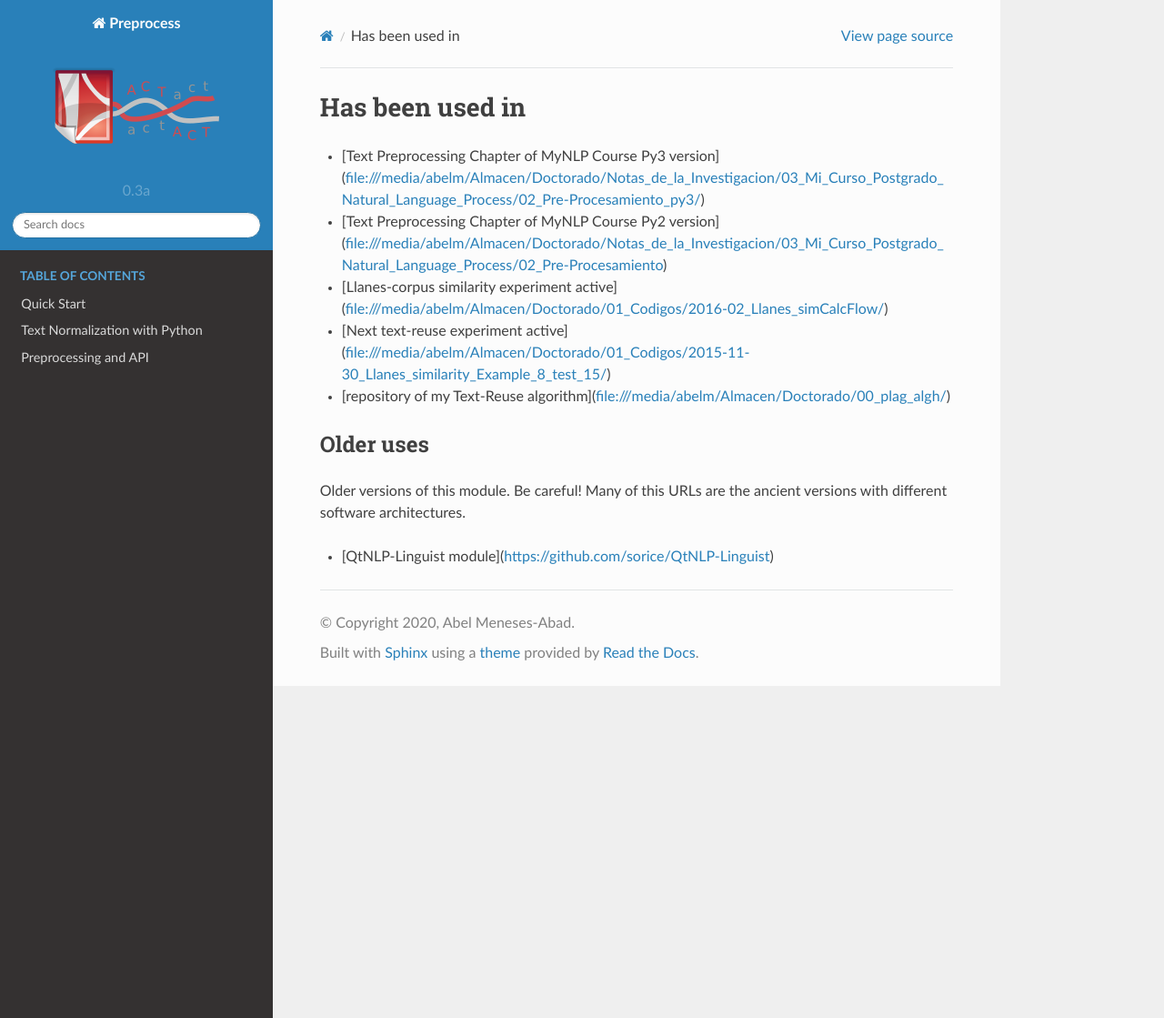
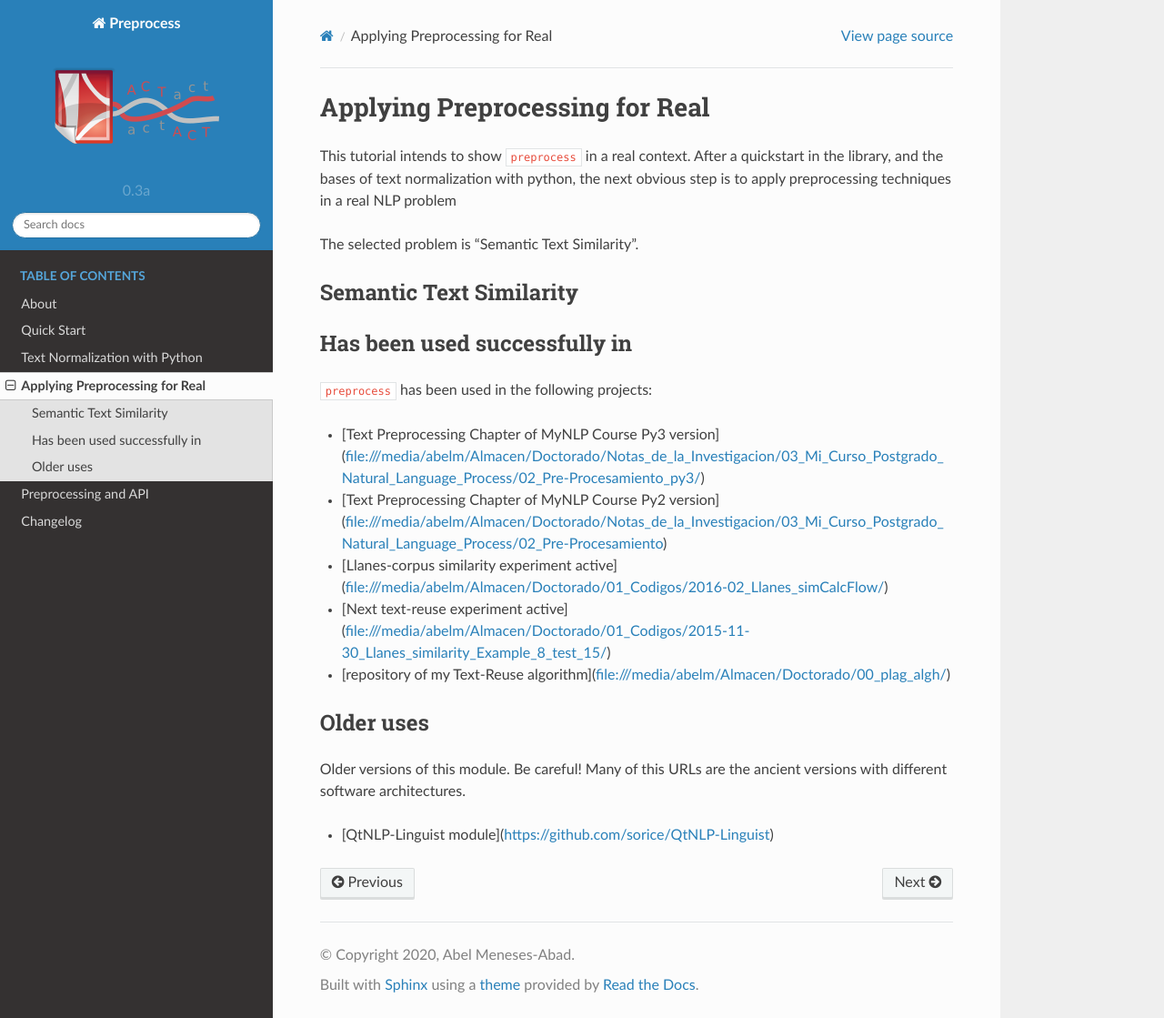
Before and after one commit to sorice/preprocess, a Sphinx documentation site: the page built from docs/edu/applied-preprocessing.rst, in a window 1280 px wide and 1119 px high. Shown: the whole window at 91% size. Built offline with Sphinx 7.4.7 and the Read the Docs theme 2.0.0, drawn with Linux system fonts in a browser that asks for light colours; formulas are drawn with MathJax 3; pages that are not in the unit, such as notebooks, are missing from menus.

```diff
--- a/docs/api/index.rst
+++ b/docs/api/index.rst
@@ -35,11 +35,11 @@ References
 ----------
 
 .. [Shannon1948] C.E. Shannon, A mathematical theory of communications,
-The Bell Systems Tech. J. 27 (1948), 379-423.
+	The Bell Systems Tech. J. 27 (1948), 379-423.
 
 .. [Chong2013] Chong M. M. Y. A Study on Plagiarism Detection and
-Plagiarism Direction Identification Using Natural Language Processing
-Techniques, University of Wolverhampton, 2013, PhD Thesis, 326 pags.
+	Plagiarism Direction Identification Using Natural Language Processing
+	Techniques, University of Wolverhampton, 2013, PhD Thesis, 326 pags.
 
 .. toctree::
    :maxdepth: 2
--- a/docs/collab/applications.rst
+++ b/docs/edu/applied-preprocessing.rst
@@ -1,7 +1,24 @@
 .. _applications:
 
-Has been used in
-==================
+Applying Preprocessing for Real
+================================
+
+This tutorial intends to show ``preprocess`` in a real context. After a
+quickstart in the library, and the bases of text normalization with
+python, the next obvious step is to apply preprocessing techniques in a
+real NLP problem
+
+The selected problem is "Semantic Text Similarity".
+
+Semantic Text Similarity
+------------------------
+
+
+
+Has been used successfully in
+------------------------------
+
+``preprocess`` has been used in the following projects:
 
 - [Text Preprocessing Chapter of MyNLP Course Py3 version](file:///media/abelm/Almacen/Doctorado/Notas_de_la_Investigacion/03_Mi_Curso_Postgrado_Natural_Language_Process/02_Pre-Procesamiento_py3/)
 - [Text Preprocessing Chapter of MyNLP Course Py2 version](file:///media/abelm/Almacen/Doctorado/Notas_de_la_Investigacion/03_Mi_Curso_Postgrado_Natural_Language_Process/02_Pre-Procesamiento)
--- a/docs/index.rst
+++ b/docs/index.rst
@@ -21,6 +21,7 @@ QuickStart
 
 1. QuickStart with :doc:`edu/quickstart`.
 2. Bases of `Text Normalization <edu/text-normalization.ipynb>`_.
+3. `Applied preprocessing <edu/applied-preprocessing>`_
 
 Preprocessing Techniques
 ------------------------
@@ -46,7 +47,7 @@ Basic Techniques
   collab/about
   edu/quickstart
   edu/text-normalization
-  edu/applied_preprocessing
+  edu/applied-preprocessing
   api/index
   collab/contributing
   collab/changelog
```
Also changed, not shown: CHANGELOG.md (+1 -0 lines), docs/collab/about.rst (added, +33 -0 lines), docs/collab/changelog.rst (added, +58 -0 lines).
